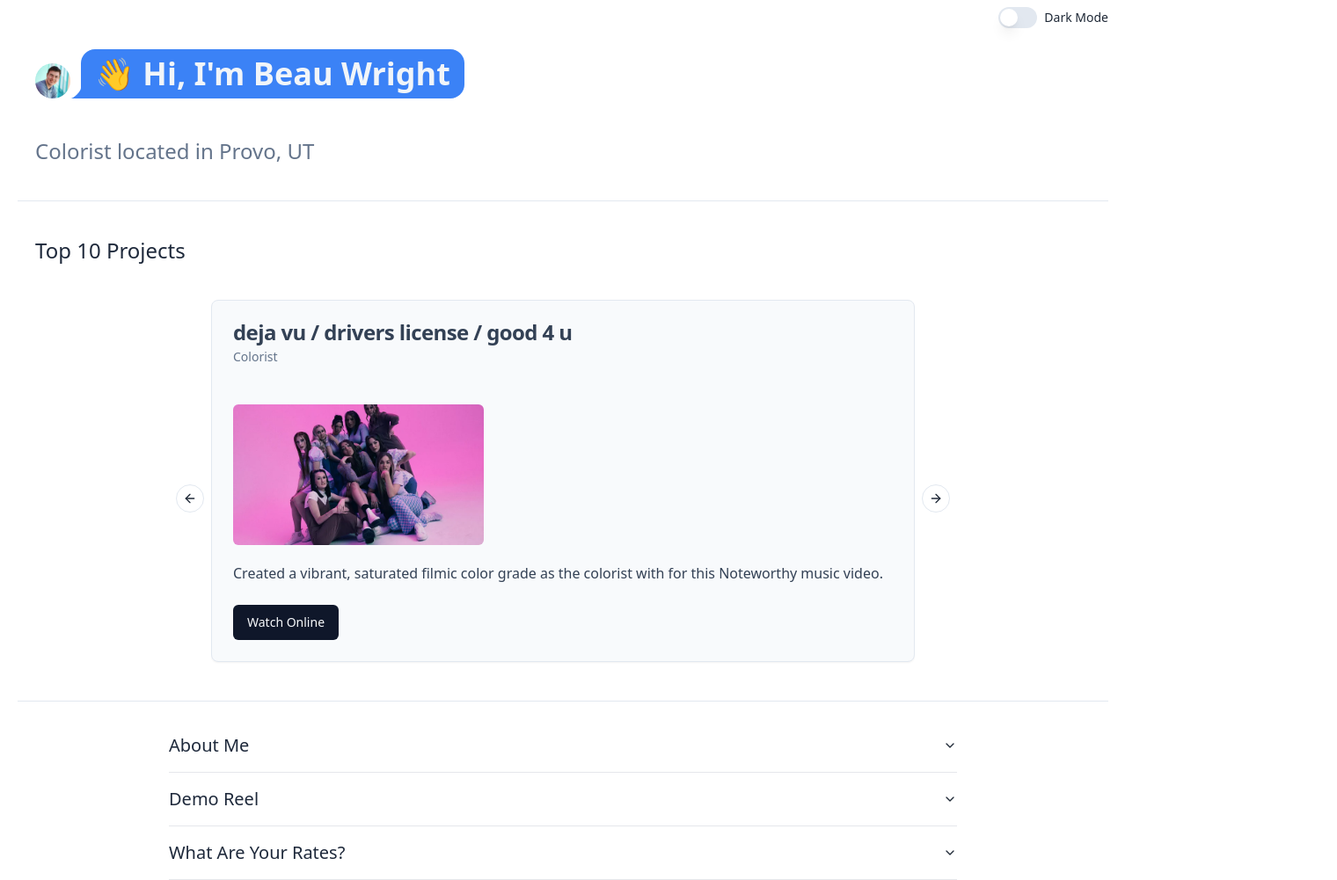
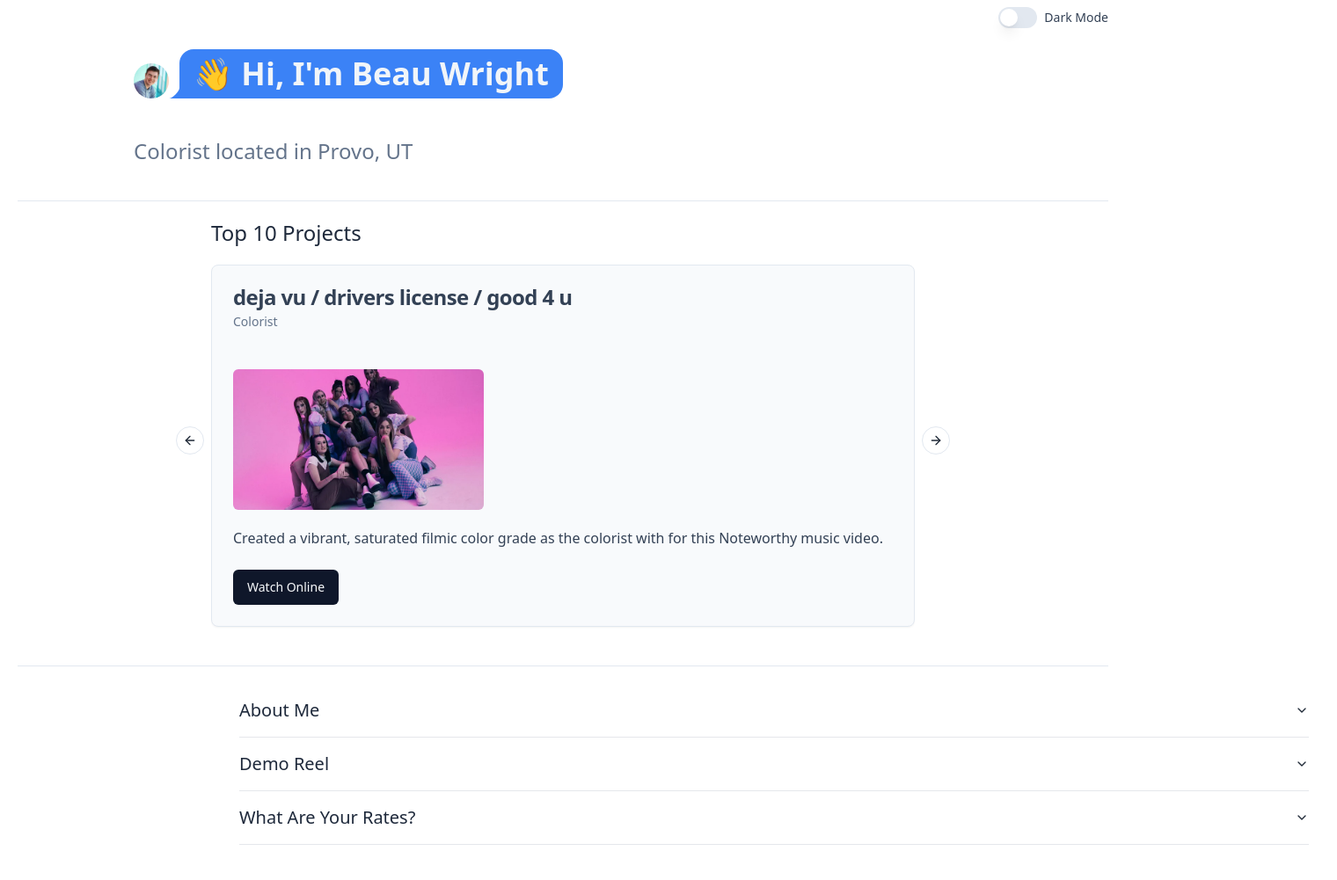
Before and after one commit to beauwright/colorist-portfolio, a React (Vite) app: page / in a window 1280 px wide. Shown: the whole page at 88% size, 1520 px wide, since content can reach past the window. After the commit the page ends 961 px from the top, so only its background shows below. Built offline with nearby package versions, Linux system fonts and the light colour scheme.

Commit message:
update links, update styling

```diff
--- a/src/App.tsx
+++ b/src/App.tsx
@@ -55,7 +55,8 @@ const projects = [
   {
     title: "Fear Is Not Welcome",
     description: "Colorist",
-    content: "Created a warm color grade as the colorist for this Vocal Point music video.",
+    content:
+      "Created a warm color grade as the colorist for this Vocal Point music video.",
     imageUrl: fearIsNotWelcomeImage,
     link: "https://youtu.be/fw1mBBMl6rI?si=DH-mZlYCzVbrPa-k",
     buttonLabel: "Watch Online",
@@ -139,12 +140,21 @@ function App({ isDarkMode, toggleDarkMode }: AppProps) {
             checked={isDarkMode}
             onCheckedChange={toggleDarkMode}
           />
-          <Label htmlFor="dark-mode">Dark Mode</Label>
+          <Label
+            htmlFor="dark-mode"
+            className="dark:text-slate-300 text-slate-700"
+          >
+            Dark Mode
+          </Label>
         </div>
+        <div className="md:mx-28">
           <div className="chat chat-start mx-5 md:mx-10">
             <div className="chat-image avatar">
               <div className="w-10 rounded-full">
-              <img alt="Beau Wright Profile Picture" src={beauProfileImage2} />
+                <img
+                  alt="Beau Wright Profile Picture"
+                  src={beauProfileImage2}
+                />
               </div>
             </div>
             <div className="chat-bubble text-slate-100 bg-blue-500 text-2xl md:text-4xl font-semibold">
@@ -154,12 +164,10 @@ function App({ isDarkMode, toggleDarkMode }: AppProps) {
           <h2 className="text-2xl font-medium m-5 md:m-10 text-slate-500 dark:text-slate-300">
             Colorist located in Provo, UT
           </h2>
+        </div>
         <div className="m-5">
           <Separator />
         </div>
-        <h2 className="text-2xl font-medium m-5 md:m-10 dark:text-slate-200 text-slate-800">
-          Top 10 Projects
-        </h2>
         <Carousel
           opts={{
             loop: true,
@@ -171,6 +179,9 @@ function App({ isDarkMode, toggleDarkMode }: AppProps) {
           ]}
           className="mx-12 md:mx-60"
         >
+          <h2 className="text-2xl font-medium my-5 dark:text-slate-200 text-slate-800">
+            Top 10 Projects
+          </h2>
           <CarouselContent className="-ml-4">
             {projects.map((project, index) => (
               <CarouselItem key={index} className="pl-4">
@@ -184,12 +195,8 @@ function App({ isDarkMode, toggleDarkMode }: AppProps) {
         <div className="m-5">
           <Separator />
         </div>
-        <div className="md:mx-40">
-          <Accordion
-            type="single"
-            collapsible
-            className="container mx-auto mt-5"
-          >
+        <div className="container md:mx-60 mt-5">
+          <Accordion type="single" collapsible className="">
             <AccordionItem value="About">
               <AccordionTrigger>
                 <p className="text-xl font-medium dark:text-slate-200 text-slate-800">
@@ -234,18 +241,18 @@ function App({ isDarkMode, toggleDarkMode }: AppProps) {
               </AccordionTrigger>
               <AccordionContent>
                 <a
-                  href="https://byu.box.com/s/lfvq8ql6h7zafit26yl2g2uq6qy6hyhr"
+                  href="https://drive.google.com/file/d/16AYqMPys3hxnQAn-A7Kwnobea1ndyYay/view?usp=sharing"
                   target="_blank"
                   rel="noopener noreferrer"
                 >
                   <img
                     src={oliviaRodrigoImage}
-                    alt="Beau Wright 2021 Demo Reel"
+                    alt="Beau Wright 2024 Demo Reel"
                     className="object-contain h-40 my-5 rounded-md"
                   />
                   <Button>
                     <a
-                      href="https://byu.box.com/s/lfvq8ql6h7zafit26yl2g2uq6qy6hyhr"
+                      href="https://drive.google.com/file/d/16AYqMPys3hxnQAn-A7Kwnobea1ndyYay/view?usp=sharing"
                       target="_blank"
                       rel="noopener noreferrer"
                     >
@@ -265,8 +272,12 @@ function App({ isDarkMode, toggleDarkMode }: AppProps) {
                 <p className="font-small text-slate-700 dark:text-slate-300">
                   If you need an hourly rate, I charge $75/hr. However, I prefer
                   to negotiate a fixed rate per project that meets your needs.
-                  Please contact me at <a href="mailto:&#098;&#101;&#097;&#117;&#049;&#119;&#114;&#105;&#103;&#104;&#116;+&#099;&#111;&#108;&#111;&#114;&#064;&#103;&#109;&#097;&#105;&#108;&#046;&#099;&#111;&#109;">&#098;&#101;&#097;&#117;&#049;&#119;&#114;&#105;&#103;&#104;&#116;+&#099;&#111;&#108;&#111;&#114;&#064;&#103;&#109;&#097;&#105;&#108;&#046;&#099;&#111;&#109;</a> to
-                  get a quote for your project. I look forward to hearing from you!
+                  Please contact me at{" "}
+                  <a href="mailto:&#098;&#101;&#097;&#117;&#049;&#119;&#114;&#105;&#103;&#104;&#116;+&#099;&#111;&#108;&#111;&#114;&#064;&#103;&#109;&#097;&#105;&#108;&#046;&#099;&#111;&#109;">
+                    &#098;&#101;&#097;&#117;&#049;&#119;&#114;&#105;&#103;&#104;&#116;+&#099;&#111;&#108;&#111;&#114;&#064;&#103;&#109;&#097;&#105;&#108;&#046;&#099;&#111;&#109;
+                  </a>
+                  to get a quote for your project. I look forward to hearing
+                  from you!
                 </p>
               </AccordionContent>
             </AccordionItem>
```
Lines whose indentation alone changed are shown as unchanged.
